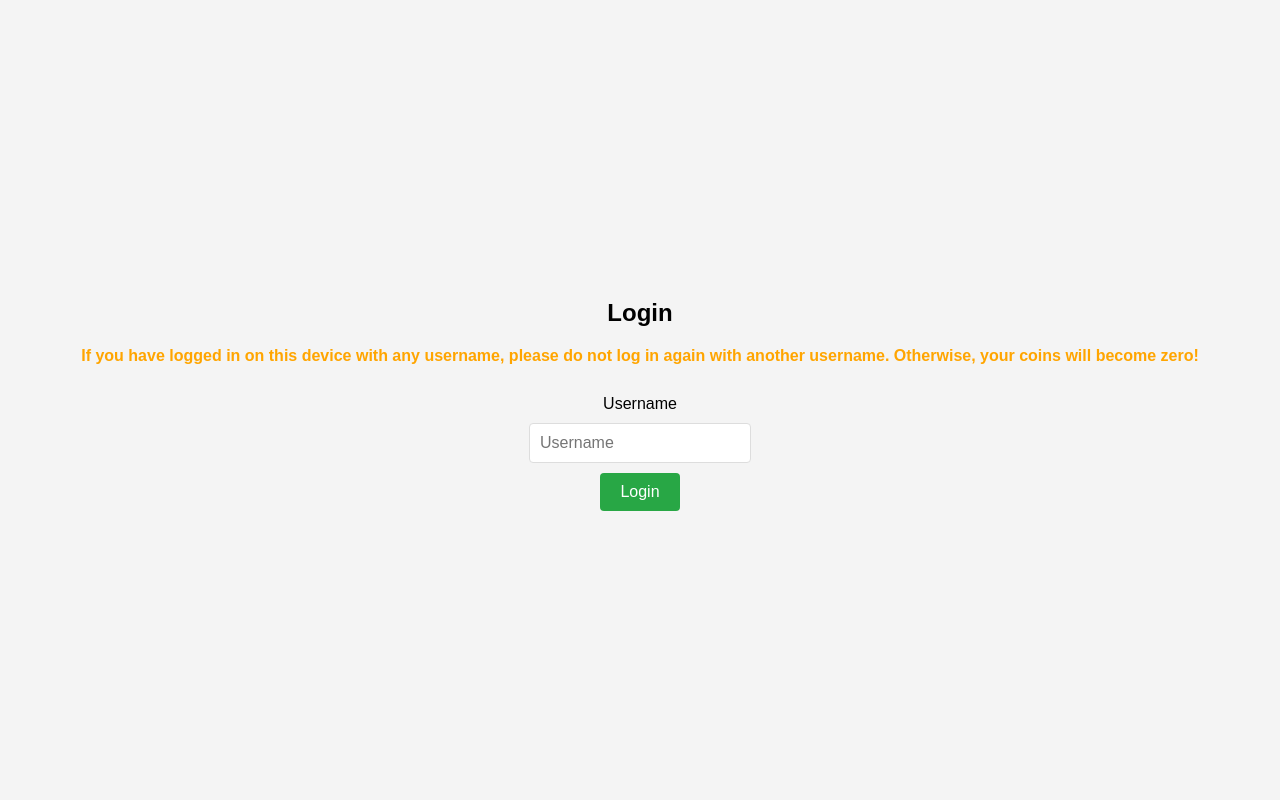
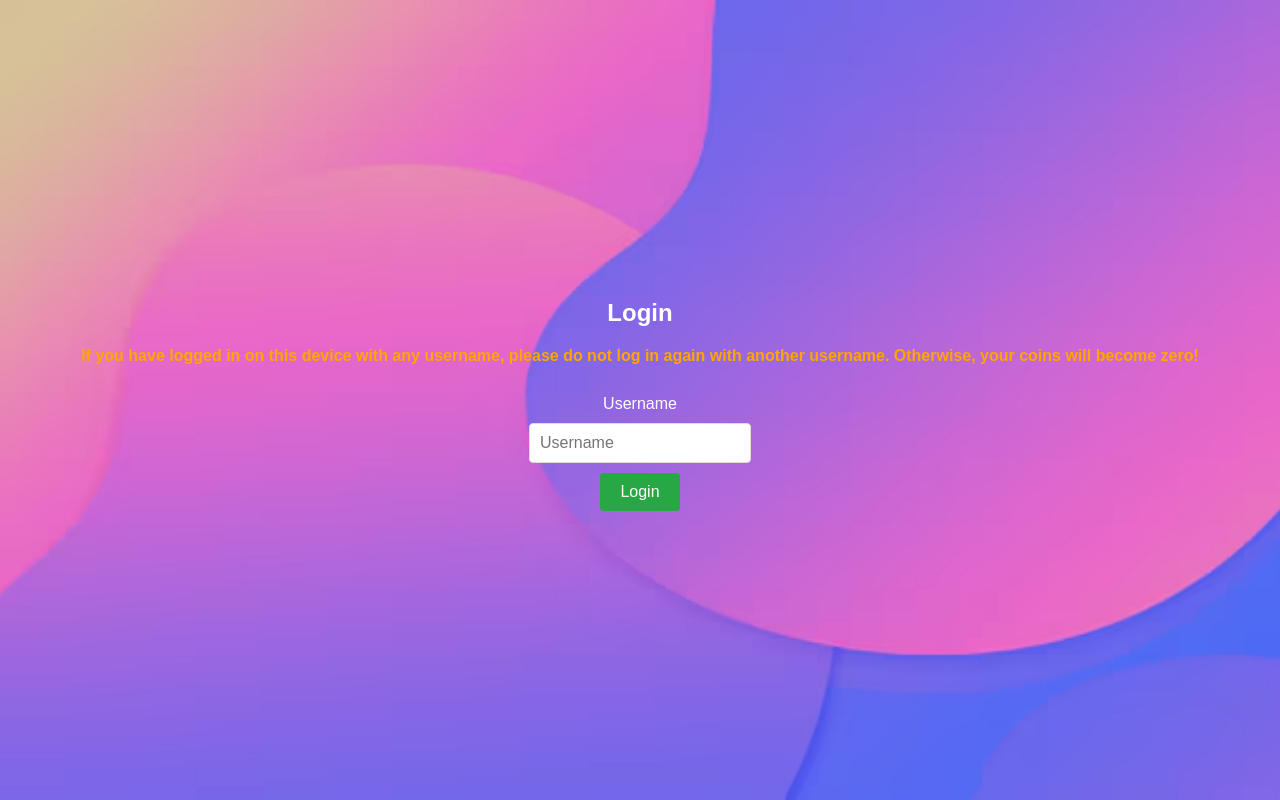
Before and after one commit to RajvendraSinghRao/earnzo, a plain HTML site: page index.html in a window 1280 px wide. Drawn offline with Linux system fonts and the light colour scheme.

Commit message:
Update index.html

```diff
--- a/index.html
+++ b/index.html
@@ -13,7 +13,12 @@
             justify-content: center;
             height: 100vh;
             margin: 0;
-            background-color: #f4f4f4;
+            position: relative;
+            background-image: url('coin_page_background.avif');
+            background-size: cover; /* Ensures the image covers the entire area */
+            background-position: center; /* Centers the image */
+            color: white; /* Optional: Changes text color for better contrast */
+
         }
         .warning {
             color: orange;
```
